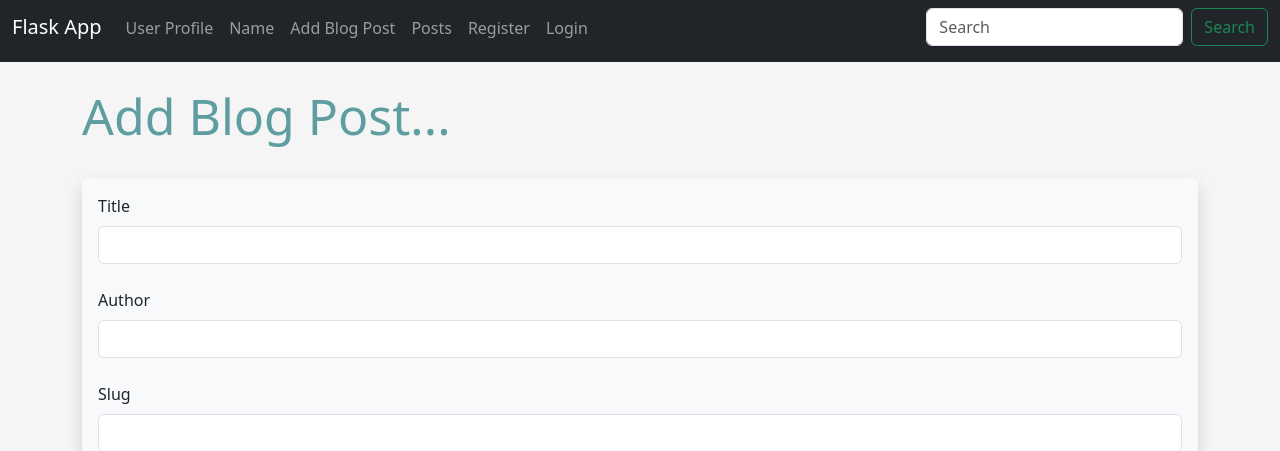
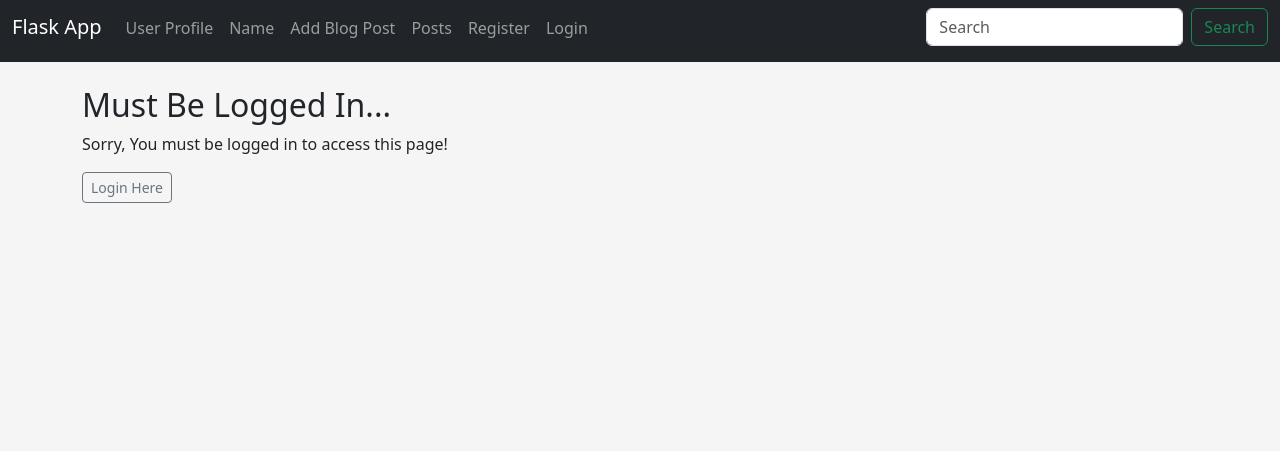
Before and after one commit to sefatuter/Flask-works, a Flask app: page /add-post in a window 1280 px wide. Shown: the top 451 px of the page. After the commit the page ends 203 px from the top, so only its background shows below. Run offline with Flask 3, Linux system fonts and the light colour scheme.

Commit message:
added authenticate for login - post page

```diff
--- a/app.py
+++ b/app.py
@@ -164,6 +164,7 @@ def delete_post(id):
 # Edit post
 
 @app.route('/posts/edit/<int:id>', methods=['GET', 'POST'])
+@login_required
 def edit_post(id):
     post = Posts.query.get_or_404(id)
     form = PostForm()
@@ -200,6 +201,7 @@ def post(id):
 # Add Post Page
 
 @app.route('/add-post', methods=['GET', 'POST'])
+# @login_required # Second way to do  is go to add_post.html
 def add_post():
     form = PostForm()
 
--- a/templates/add_post.html
+++ b/templates/add_post.html
@@ -11,6 +11,7 @@
 
 {% endfor %}
 
+{% if current_user.is_authenticated %}
 
 <h1>Add Blog Post...</h1>
     <br>
@@ -45,5 +46,12 @@
 
     <br/><br/><br/>
 
+{% else %}
+
+<h2>Must Be Logged In...</h2>
+<p>Sorry, You must be logged in to access this page!</p>
+<a href="{{ url_for('login') }}" class="btn btn-outline-secondary btn-sm" style="text-decoration: none;">Login Here</a>
+
+{% endif %}
 
 {% endblock %}
```
